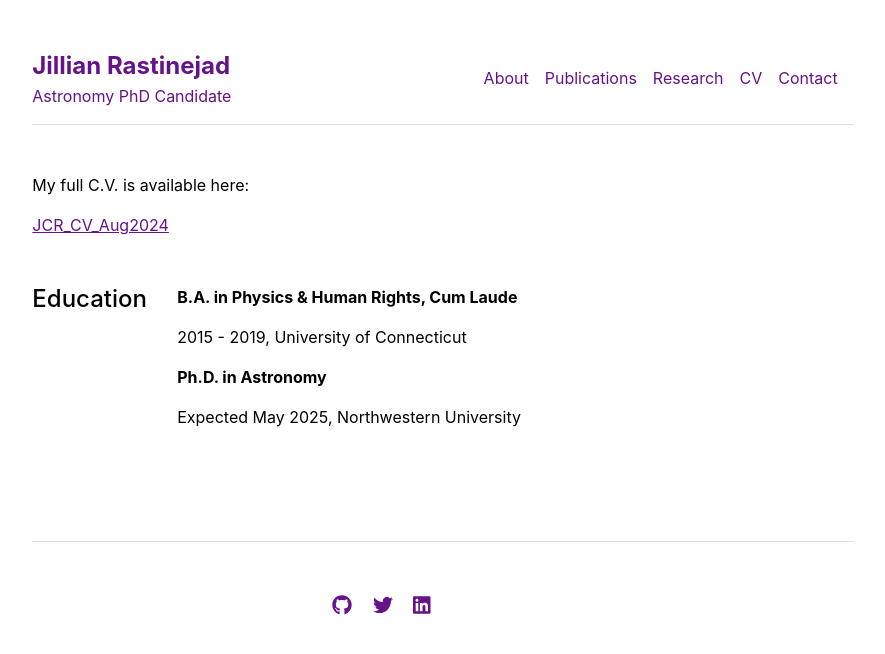
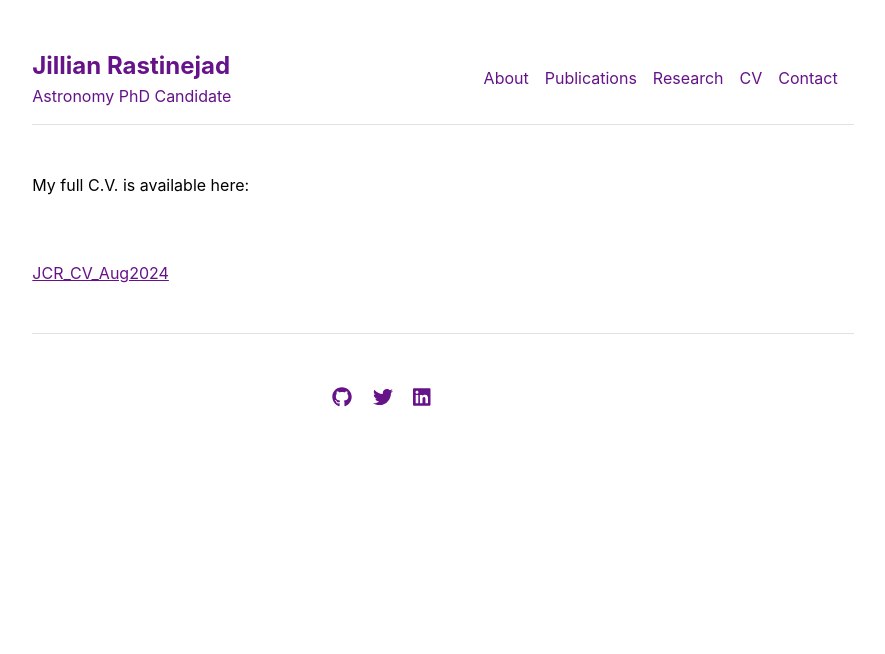
Before and after one commit to jrastinejad/jrastinejad.github.io, a Jekyll site: the page built from cv.md, in a window 1280 px wide. Shown: the top 654 px of the page, without its empty margins (197-1082 px from the left). Built offline with Jekyll 4.4.1, drawn with Linux system fonts in a browser that asks for light colours.

Commit message:
Updated home page

```diff
--- a/_layouts/cv.html
+++ b/_layouts/cv.html
@@ -2,23 +2,6 @@
 layout: default
 ---
 
-{{ content }}
 <div class="row g-5 mb-5">
-  <a href="{{ site.github.url }}/assets/JCR_CV_Aug2024.pdf">JCR_CV_Aug2024</a>
+  {{ content }} <a href="{{ site.github.url }}/assets/JCR_CV_Aug2024.pdf">JCR_CV_Aug2024</a>
 </div>
-
-<div class="row g-5 mb-5">
-  <div>
-    <div class="row g-5 mb-5">
-      <div class="col-md-2">
-        <h4>Education</h4>
-      </div>
-      <div class="col-md-10">
-        {% for section in site.data.cv.education %}
-          <p class="fw-bold">{{ section.title }}</p>
-          <p>{{ section.description }}</p>
-        {% endfor %}
-      </div>
-    </div>
-  </div>
-</div>
--- a/_layouts/home.html
+++ b/_layouts/home.html
@@ -4,8 +4,11 @@ layout: default
 
 <div class="row g-5 mb-5">
   <div class="col-md-6">
+    <p>I am a <a href="https://www.tgs.northwestern.edu/funding/fellowships-and-grants/internal-fellowships-grants/presidential-fellowship-winners/fellowship-winners.html">Presidential Fellow</a> and Astronomy Ph.D. Candidate at Northwestern University.</p>
     <h3 class="fw-bold">Research</h3>
-    {{ content }}
+    <p>I leverage rapid-response observations from premiere telescopes (like Gemini-North Observatory, pictured here!) to study the astrophysical origins of the heavy elements, including silver and gold. My research aims to answer questions such as:
+      <i>What are the explosions that create heavy elements? What can these explosions teach us about black holes and neutron stars? When did the heavy elements - including those necessary for life on Earth - enter our Universe?</i>
+    </p>
   </div>
   <div class="col-md-6">
     <img src="{{ site.github.url }}/assets/img/home.jpg" alt="Home" width="100%">
```
Also changed, not shown: index.md (+0 -2 lines).
